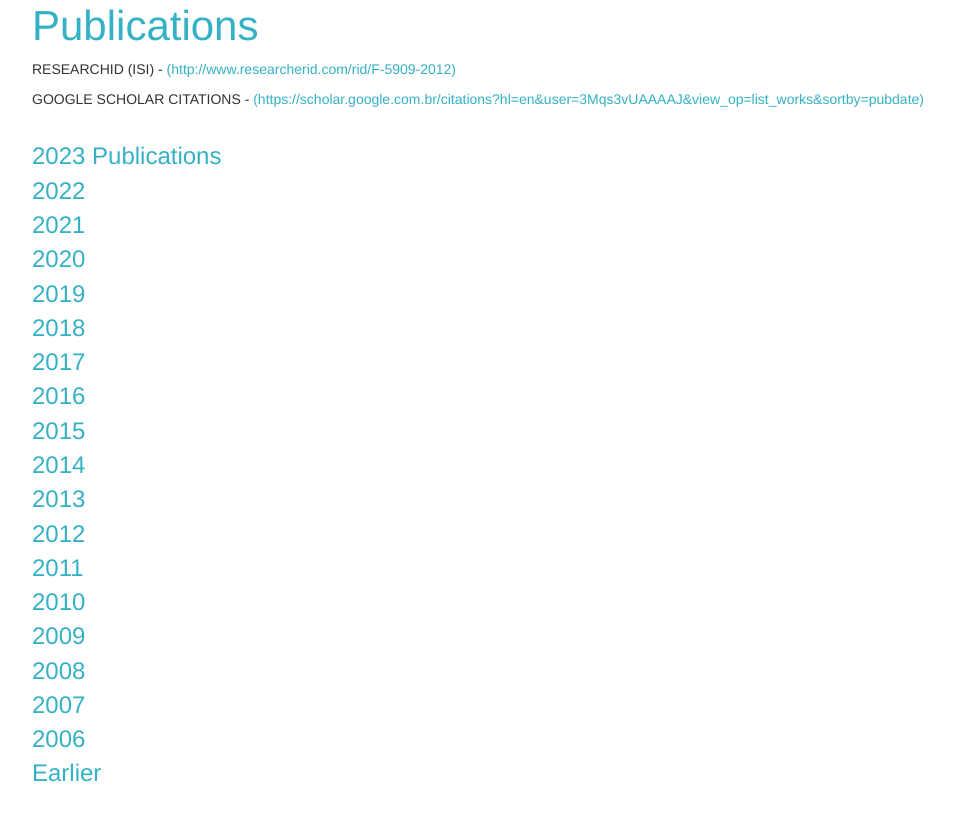
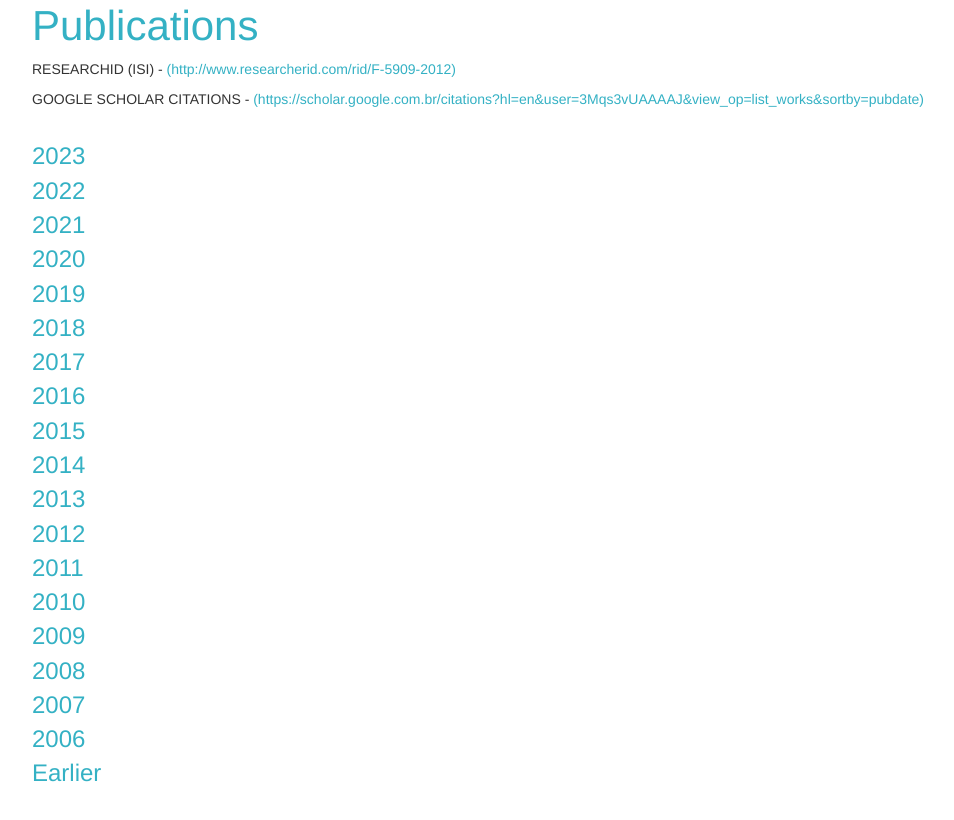
Before and after one commit to rdgsnm/rdgsnm.github.io, a plain HTML site: page index.html in a window 1280 px wide. Shown: the part 1449-2269 px from the top of the page, without its empty margins (38-992 px from the left). Drawn offline with Linux system fonts and the light colour scheme.

Commit message:
fixed error

```diff
--- a/index.html
+++ b/index.html
@@ -255,7 +255,7 @@
 
 	<div class="toggle">
 	  <div class="boxToggle">
-	    <a href="JavaScript:void(0);" class="titleToggle">2023 Publications</a>
+	    <a href="JavaScript:void(0);" class="titleToggle">2023</a>
 	    <div class="txtToggle" style="display:none;">
 	      <h2 class="featurette-heading">
 	        <span class="text-muted">2023 Publications</span>
```
